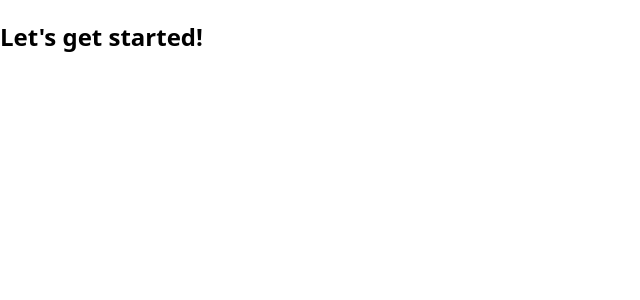
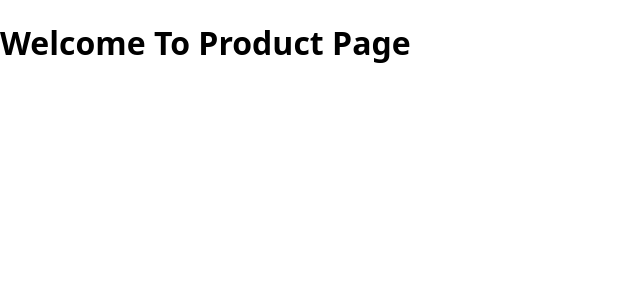
Before and after one commit to Atish280301/React-Router-Concept, a React (Create React App) app: page /Product in a window 1280 px wide. Shown: the top 300 px of the page, without its empty margins (0-640 px from the left). Built offline with nearby package versions, Linux system fonts and the light colour scheme.

Commit message:
Commit - 02
1. Install Router
2. Add Two Component As Router

```diff
--- a/package.json
+++ b/package.json
@@ -8,6 +8,7 @@
     "@testing-library/user-event": "^12.5.0",
     "react": "^18.0.0",
     "react-dom": "^18.0.0",
+    "react-router-dom": "^5.3.4",
     "react-scripts": "^5.0.1",
     "web-vitals": "^0.2.4"
   },
--- a/src/App.jsx
+++ b/src/App.jsx
@@ -1,9 +1,17 @@
-function App() {
+import React from "react";
+import { Route } from 'react-router-dom';
+import WelcomeFile from "./Components/WelcomeFile";
+import Products from "./Components/Products";
+const App = () => {
   return (
-    <div>
-      <h2>Let's get started!</h2>
-    </div>
+    <>
+      <Route path="/Welcome">
+        <WelcomeFile />
+      </Route>
+      <Route path="/Product">
+        <Products />
+      </Route>
+    </>
   );
 }
-
 export default App;
--- /dev/null
+++ b/src/Components/Products.jsx
@@ -0,0 +1,9 @@
+import React from "react";
+const Products = () => {
+    return (
+        <>
+            <h1>Welcome To Product Page</h1>
+        </>
+    );
+}
+export default Products;
--- /dev/null
+++ b/src/Components/WelcomeFile.jsx
@@ -0,0 +1,9 @@
+import React from "react";
+const WelcomeFile = () => {
+    return (
+        <>
+            <h1>Welcome To Our App!</h1>
+        </>
+    );
+}
+export default WelcomeFile;
--- a/src/index.jsx
+++ b/src/index.jsx
@@ -1,7 +1,7 @@
 import ReactDOM from 'react-dom/client';
-
+import  {BrowserRouter} from 'react-router-dom';
 import './index.css';
 import App from './App';
 
 const root = ReactDOM.createRoot(document.getElementById('root'));
-root.render(<App />);
+root.render(<BrowserRouter><App /></BrowserRouter>);
```
Also changed, not shown: 1 other file (tests, documents, lock files or other folders).
